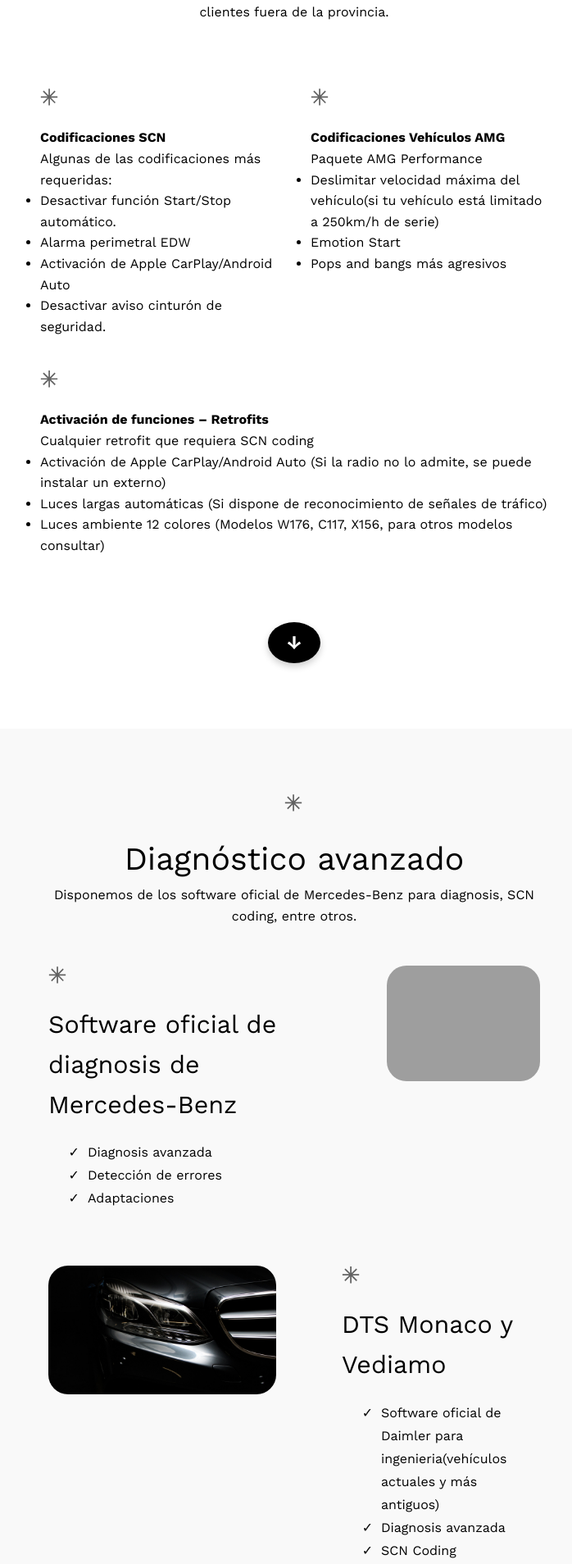
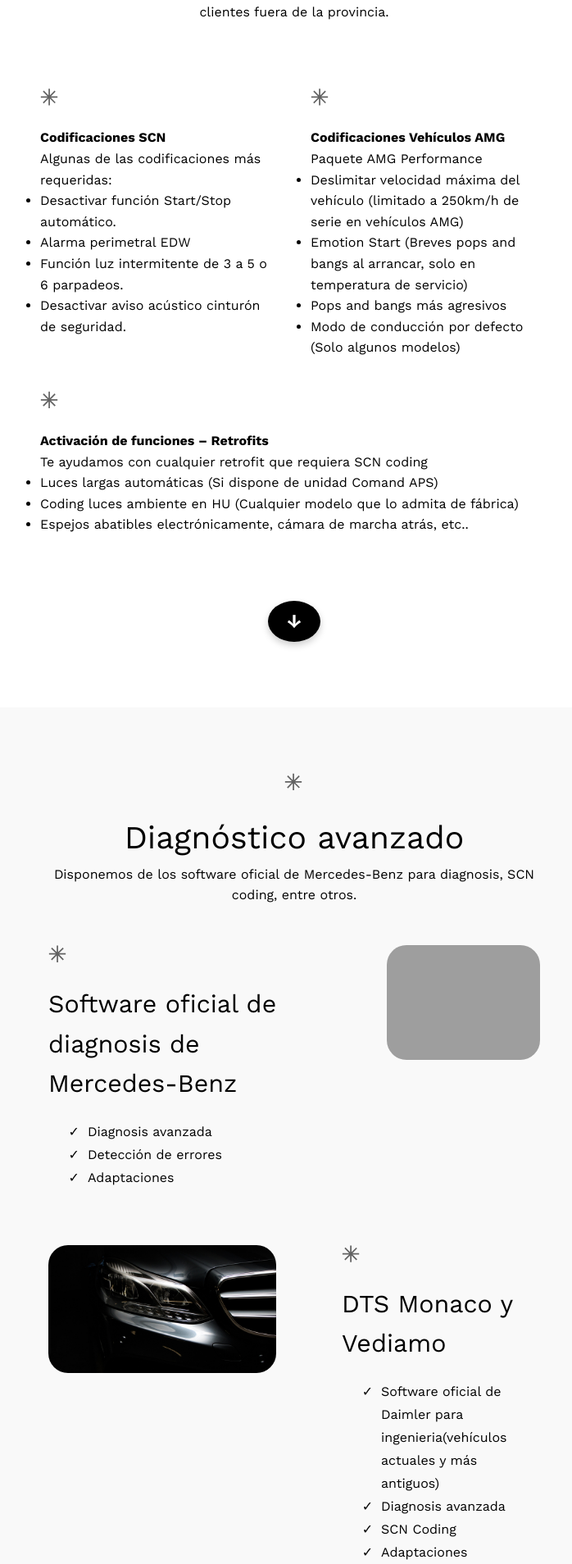
Before and after one commit to miguelpb97/MBR-Web-Public, a PHP site: page / in a window 1280 px wide. Shown: the part 1217-3125 px from the top of the page at 82% size, without its empty margins (281-979 px from the left). Run offline with PHP 8.4, Linux system fonts and the light colour scheme; grey boxes are pictures that could not be loaded.

Commit message:
Update index page
-fix indent document on all views
-add services on index page
-correction on some texts

```diff
--- a/views/admin_login-view.php
+++ b/views/admin_login-view.php
@@ -1,4 +1,5 @@
 <?php
+
 /** @var string|null $error */
 ?>
 
--- a/views/admin_requests-view.php
+++ b/views/admin_requests-view.php
@@ -1,4 +1,5 @@
 <?php
+
 /** @var string $busqueda */
 /** @var array $consultas */
 /** @var int $paginas */
--- a/views/index-view.html
+++ b/views/index-view.html
@@ -1,19 +1,22 @@
 <!DOCTYPE html>
 <html lang="es">
-
   <head>
     <meta http-equiv="Content-Type" content="text/html; charset=UTF-8" />
     <meta name="viewport" content="width=device-width, initial-scale=1.0" />
-  <meta name="description"
-    content="Especialistas de SCN Coding - Retrofits para Mercedes-Benz en la provincia de Almería.">
-  <meta property="og:title" content="Inicio – MB Retrofit Almería">
+    <meta
+      name="description"
+      content="Especialistas de SCN Coding - Retrofits para Mercedes-Benz en la provincia de Almería."
+    />
+    <meta property="og:title" content="Inicio – MB Retrofit Almería" />
     <title>Inicio – MB Retrofit Almería</title>
     <link rel="icon" href="./img/mbr_logo.ico" type="image/x-icon" />
     <link rel="shortcut icon" href="./img/mbr_logo.ico" type="image/x-icon" />
     <link rel="preconnect" href="https://fonts.googleapis.com" />
     <link rel="preconnect" href="https://fonts.gstatic.com" crossorigin />
-  <link href="https://fonts.googleapis.com/css2?family=Work+Sans:ital,wght@0,100..900;1,100..900&display=swap"
-    rel="stylesheet" />
+    <link
+      href="https://fonts.googleapis.com/css2?family=Work+Sans:ital,wght@0,100..900;1,100..900&display=swap"
+      rel="stylesheet"
+    />
     <link rel="stylesheet" href="./css/style.css" />
   </head>
 
@@ -23,7 +26,11 @@
         <div class="navigation-block-index">
           <div>
             <a href="index.php">
-            <img class="navigation-logo" src="./img/mbr_logo_blanco_sin_fondo.png" alt="Logo" />
+              <img
+                class="navigation-logo"
+                src="./img/mbr_logo_blanco_sin_fondo.png"
+                alt="Logo"
+              />
             </a>
           </div>
           <div>
@@ -54,18 +61,14 @@
           <div class="hero-content">
             <h1 class="hero-title">MB Retrofit Almería</h1>
 
-          <h2 class="hero-subtitle">
-            Codificaciones SCN para Mercedes-Benz
-          </h2>
+            <h2 class="hero-subtitle">Codificaciones SCN para Mercedes-Benz</h2>
 
             <p class="hero-description">
-            Optimizaciones, adaptaciones/configuraciones <br>
+              Optimizaciones, adaptaciones/configuraciones <br />
               y activaciones para tu Mercedes-Benz
             </p>
 
-          <a href="servicios.php" class="hero-button">
-            SERVICIOS
-          </a>
+            <a href="servicios.php" class="hero-button"> SERVICIOS </a>
           </div>
         </div>
 
@@ -93,8 +96,8 @@
               <ul>
                 <li>Desactivar función Start/Stop automático.</li>
                 <li>Alarma perimetral EDW</li>
-              <li>Activación de Apple CarPlay/Android Auto</li>
-              <li>Desactivar aviso cinturón de seguridad.</li>
+                <li>Función luz intermitente de 3 a 5 o 6 parpadeos.</li>
+                <li>Desactivar aviso acústico cinturón de seguridad.</li>
               </ul>
             </div>
             <div>
@@ -104,11 +107,15 @@
               <p class="text-align-left">Paquete AMG Performance</p>
               <ul>
                 <li>
-                Deslimitar velocidad máxima del vehículo(si tu vehículo está
-                limitado a 250km/h de serie)
+                  Deslimitar velocidad máxima del vehículo (limitado a 250km/h
+                  de serie en vehículos AMG)
                 </li>
-              <li>Emotion Start</li>
+                <li>
+                  Emotion Start (Breves pops and bangs al arrancar, solo en
+                  temperatura de servicio)
+                </li>
                 <li>Pops and bangs más agresivos</li>
+                <li>Modo de conducción por defecto (Solo algunos modelos)</li>
               </ul>
             </div>
 
@@ -117,26 +124,28 @@
                 Activación de funciones – Retrofits
               </h4>
               <p class="text-align-left">
-              Cualquier retrofit que requiera SCN coding
+                Te ayudamos con cualquier retrofit que requiera SCN coding
               </p>
               <ul>
                 <li>
-                Activación de Apple CarPlay/Android Auto (Si la radio no lo
-                admite, se puede instalar un externo)
+                  Luces largas automáticas (Si dispone de unidad Comand APS)
                 </li>
                 <li>
-                Luces largas automáticas (Si dispone de reconocimiento de
-                señales de tráfico)
+                  Coding luces ambiente en HU (Cualquier modelo que lo admita de
+                  fábrica)
                 </li>
                 <li>
-                Luces ambiente 12 colores (Modelos W176, C117, X156, para
-                otros modelos consultar)
+                  Espejos abatibles electrónicamente, cámara de marcha atrás,
+                  etc..
                 </li>
               </ul>
             </div>
           </div>
           <div class="block-button-know-more text-align-center">
-          <button class="round-btn" onclick="window.location.href='#diagnostic_block'">
+            <button
+              class="round-btn"
+              onclick="window.location.href='#diagnostic_block'"
+            >
               &#8595;
             </button>
           </div>
@@ -166,16 +175,28 @@
             </div>
 
             <div>
-            <figure class="diagnostic-images-block diagnostic-images-block-align-right">
-              <img class="diagnostic-images" src="./img/car_diagnostic.jpg" alt="" />
+              <figure
+                class="diagnostic-images-block diagnostic-images-block-align-right"
+              >
+                <img
+                  class="diagnostic-images"
+                  src="./img/car_diagnostic.jpg"
+                  alt=""
+                />
               </figure>
             </div>
           </div>
 
           <div class="diagnostic-sub-block">
             <div>
-            <figure class="diagnostic-images-block diagnostic-images-block-align-left">
-              <img class="diagnostic-images" src="./img/front_car.jpg" alt="" />
+              <figure
+                class="diagnostic-images-block diagnostic-images-block-align-left"
+              >
+                <img
+                  class="diagnostic-images"
+                  src="./img/front_car.jpg"
+                  alt=""
+                />
               </figure>
             </div>
 
@@ -208,24 +229,22 @@
             <div class="faq-item">
               <div class="faq-question">¿Qué es una codificación SCN?</div>
               <div class="faq-answer">
-              Es un procedimiento para configurar el software de unidades de
-              control en vehículos.
+                Es un proceso donde el software de la/s unidad/es de control del vehículo se calibran, para adaptar la electrónica a las características específicas del vehículo, actualizando y optimizando su comportamiento para una mejor experiencia para el usuario.
               </div>
             </div>
             <div class="faq-item">
               <div class="faq-question">
-              ¿Pierdo la garantía de mi vehículo?
+                ¿Pierdo la garantía oficial de mi vehículo?
               </div>
               <div class="faq-answer">
-              No, el proceso se realiza de forma segura vía OBD mediante
+                No, el proceso se realiza de forma segura mediante
                 codificación SCN, sin manipular ninguna pieza de vehículo y sin
-              alterar el software original de ninguna unidad de control. Por
-              seguridad siempre se respalda la configuración antes y después
+                alterar el software original de ninguna unidad de control. Siempre por seguridad se respalda la configuración antes y después
                 de los cambios realizados.
               </div>
             </div>
             <div class="faq-item">
-            <div class="faq-question">¿Cuánto tarda el servicio?</div>
+              <div class="faq-question">¿Cuánto se tarda en realizar algún servicio?</div>
               <div class="faq-answer">
                 Normalmente entre 30 minutos y 2 horas, dependiendo de la
                 cantidad de servicios acordados, dificultad de los mismos,
@@ -237,18 +256,20 @@
                 Me interesan vuestros servicios, ¿Dónde puedo encontraros?
               </div>
               <div class="faq-answer">
-              Trabajamos de forma in situ en tu vehículo en Almería capital.
-              Para trabajos fuera de la capital o de la provincia, es posible
-              que haga recargo por desplazamiento.
+                No disponemos de taller, pero trabajamos de forma in situ en tú vehículo en Almería capital,
+                sin coste de desplazamiento.
+                <br />
+                También realizamos trabajos fuera de la capital o de la
+                provincia pero con recargo adicional por desplazamiento.
               </div>
             </div>
             <div class="faq-item">
               <div class="faq-question">
-              ¿El coding sirve para cualquier vehículo sin importar el año?
+                ¿El coding sirve para cualquier vehículo de la marca sin importar el año?
               </div>
               <div class="faq-answer">
-              No, de momento solo disponemos de hardware para manipular
-              vehículos posteriores a 2010 (hay algunas excepciones)
+                No, solo disponemos de hardware para manipular vehículos
+                posteriores a 2010 (hay algunas excepciones)
               </div>
             </div>
             <div class="faq-item">
@@ -257,23 +278,31 @@
                 puedo hacer?
               </div>
               <div class="faq-answer">
-              Si dispones de hardware necesario, te puedo asistir de forma
-              remota (es necesario tener internet donde se realizaría el
-              trabajo de codificación y un software de asistencia remota como
-              TeamViewer o AnyDesk, si no dispones del software para codificar
-              el vehículo, se le proporcionará)
+                Si dispones de hardware necesario pero necesitas ayuda, te
+                podemos asistir de forma remota, disponemos de amplia
+                experiencia en retrofits/coding. Para asistencia remota es
+                necesario tener internet donde se realizaría el trabajo de
+                codificación y un software de asistencia remota como TeamViewer
+                o AnyDesk, si no dispones del software para codificar el
+                vehículo, se le proporcionará.
               </div>
             </div>
             <div class="faq-item">
-            <div class="faq-question">¿Los retrofit tienen garantía?</div>
+              <div class="faq-question">¿Los trabajos de SCN Coding tienen garantía?</div>
               <div class="faq-answer">
-              Nosotros ofrecemos garantía de 1 año tanto para los productos
-              como la instalación siempre y cuando nosotros proporcionemos el
-              material, si el material lo proporciona el cliente no podemos
-              ofrecer ninguna garantía.
+                Sí, ofrecemos garantía de por vida para cualquier coding, siempre y
+                cuando su restablecimiento esté justificado, ej: Se restableció
+                el SCN coding por una actualización de software en casa oficial
+                o cambio por averia de alguna unidad de control implicada. Si
+                usted reemplaza la unidad de control por motivos diferentes a
+                los descritos, no ofrecemos ningun tipo de garantia en el SCN
+                coding realizado.
               </div>
             </div>
-          <div class="block-buttons content-justification-center" id="boton_contacto">
+            <div
+              class="block-buttons content-justification-center"
+              id="boton_contacto"
+            >
               <div class="block-button">
                 <a href="./contacto.php">Contactar con nosotros</a>
               </div>
@@ -291,14 +320,17 @@
           </span>
         </div>
         <div class="terms-and-privacy-links-block">
-        <a class="footer-link" href="terminos_condiciones.php">Términos y Condiciones</a>
+          <a class="footer-link" href="terminos_condiciones.php"
+            >Términos y Condiciones</a
+          >
           <span class="footer-separator">|</span>
-        <a class="footer-link" href="politica_privacidad.php">Política de Privacidad</a>
+          <a class="footer-link" href="politica_privacidad.php"
+            >Política de Privacidad</a
+          >
         </div>
       </div>
     </footer>
 
     <script src="./js/faq.js"></script>
   </body>
-
 </html>
--- a/views/model_variants-view.php
+++ b/views/model_variants-view.php
@@ -1,4 +1,5 @@
 <?php
+
 /** @var $modelo */
 ?>
 
--- a/views/service_list-view.php
+++ b/views/service_list-view.php
@@ -1,4 +1,5 @@
 <?php
+
 /** @var $modelo */
 /** @var $servicios */
 /** @var $anio */
--- a/views/services-view.php
+++ b/views/services-view.php
@@ -1,4 +1,5 @@
 <?php
+
 /** @var $MODELOS */
 ?>
 
```
Also changed, not shown: views/contact-view.html (+59 -20 lines), views/request_sent-view.html (+8 -6 lines). Lines whose indentation alone changed are shown as unchanged.
